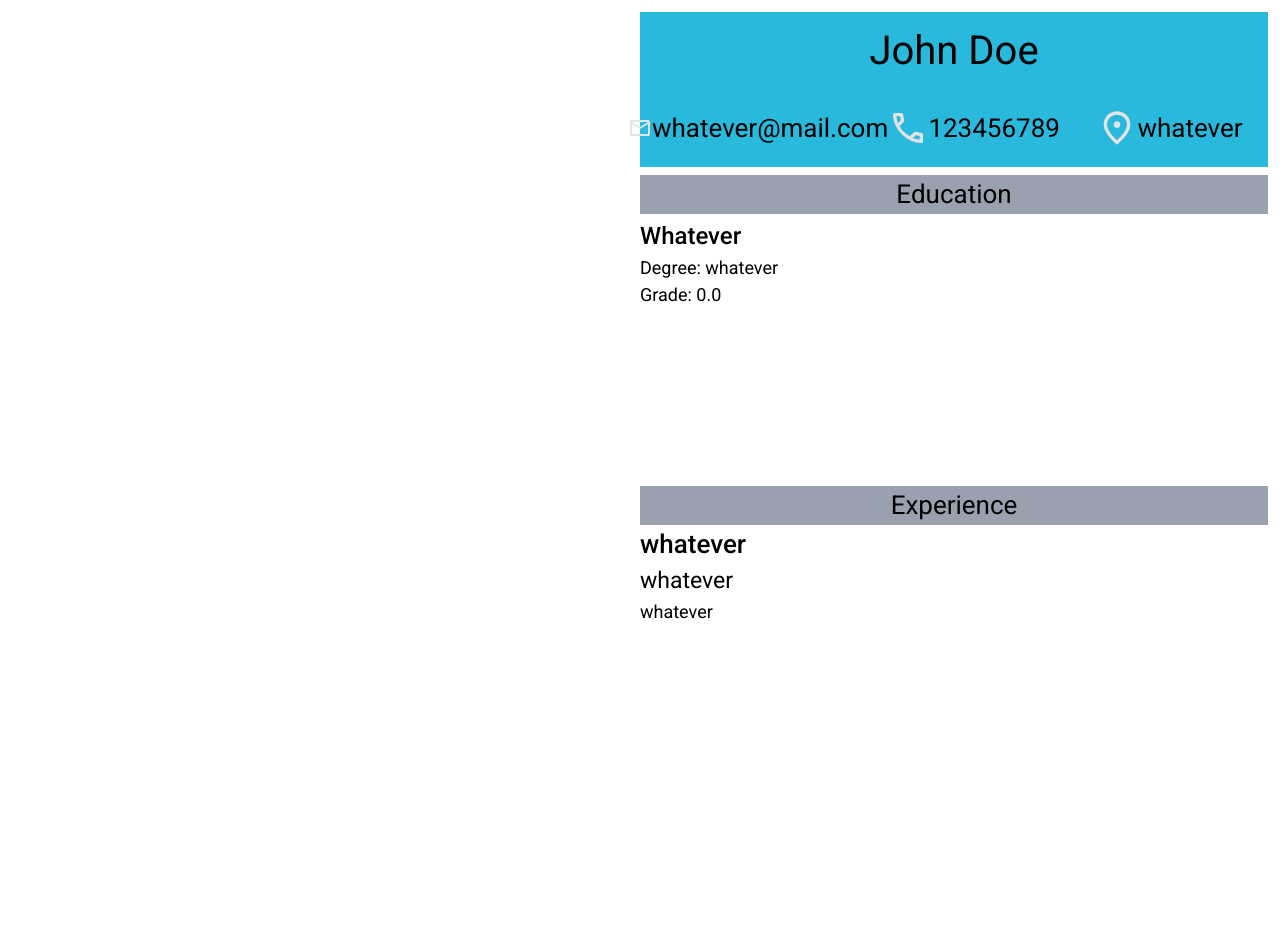
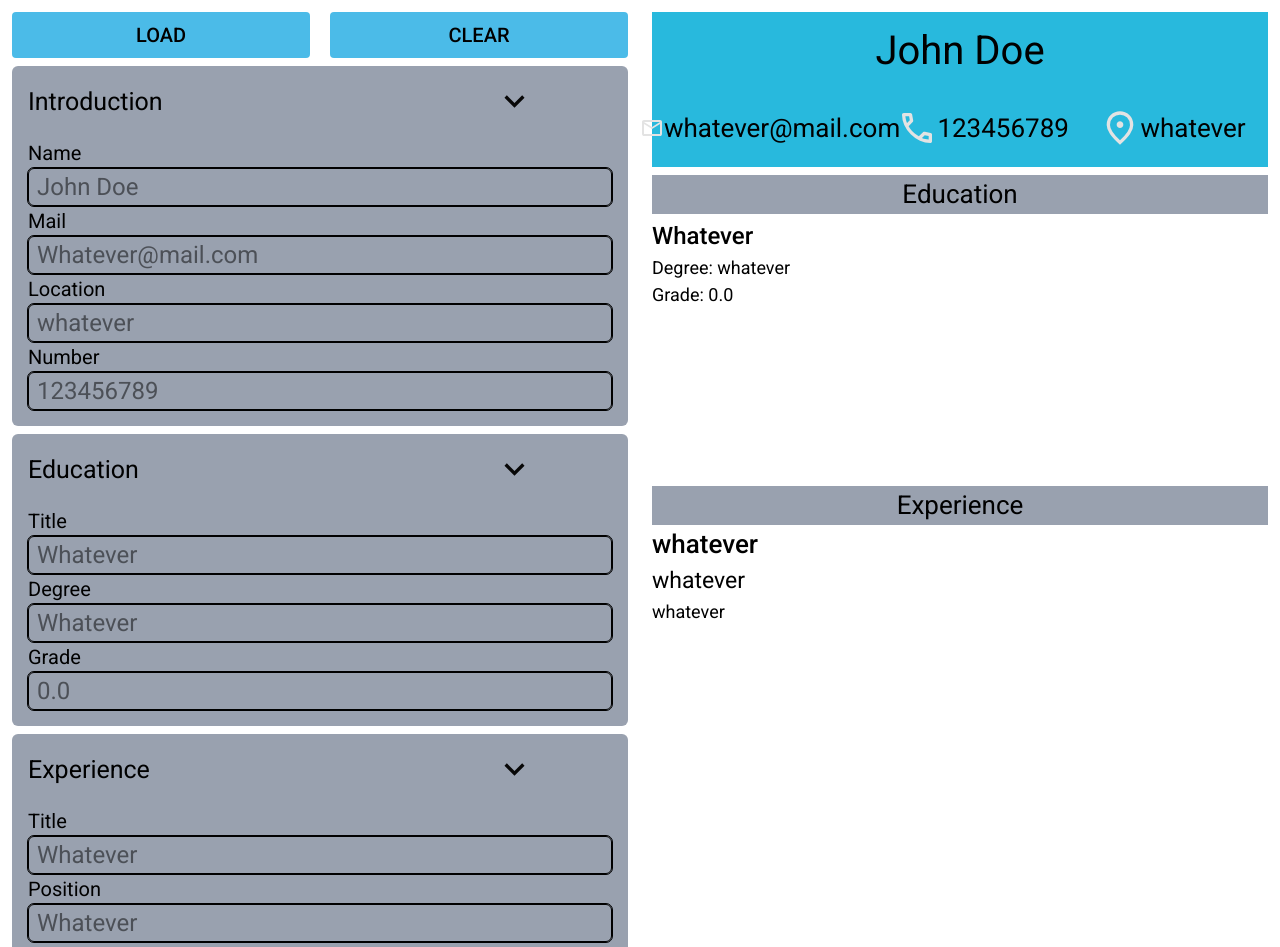
Before and after one commit to Vardhanb07/cv-application, a React (Vite) app: page / in a window 1280 px wide. Shown: the top 947 px of the page. Before the commit the page ends 800 px from the top, so only its background shows below. Built offline with nearby package versions, Linux system fonts and the light colour scheme.

Commit message:
Add markup and styles

```diff
--- a/src/App.jsx
+++ b/src/App.jsx
@@ -1,11 +1,13 @@
+import { useState } from "react";
 import Cv from "./components/cv/Cv.jsx";
 import Edit from "./components/edit/Edit.jsx";
 
 export default function App() {
+  const [clear, setClear] = useState(false);
   return (
-    <div className="flex flex-row h-screen p-3">
-      <Edit />
-      <Cv />
+    <div className="flex flex-row h-screen p-3 gap-6">
+      <Edit clearState={[clear, setClear]} />
+      <Cv clearState={[clear, setClear]} />
     </div>
   );
 }
--- a/src/components/cv/Cv.jsx
+++ b/src/components/cv/Cv.jsx
@@ -2,12 +2,12 @@ import Header from "./Header.jsx";
 import Education from "./Education.jsx";
 import Experience from "./Experience.jsx";
 
-export default function Cv() {
+export default function Cv({ clearState }) {
   return (
     <div className="flex-1 flex flex-col">
-      <Header />
-      <Education />
-      <Experience />
+      <Header clearState={clearState} />
+      <Education clearState={clearState} />
+      <Experience clearState={clearState} />
     </div>
   );
 }
--- a/src/components/cv/Education.jsx
+++ b/src/components/cv/Education.jsx
@@ -1,6 +1,6 @@
 import Subedu from "./Subedu.jsx";
 
-export default function Education() {
+export default function Education({ clearState }) {
   return (
     <div className="flex-2">
       <div className="flex justify-center items-center bg-gray-400 mt-2">
--- a/src/components/cv/Experience.jsx
+++ b/src/components/cv/Experience.jsx
@@ -1,6 +1,6 @@
 import Subexp from "./Subexp.jsx"
 
-export default function Experience() {
+export default function Experience({ clearState }) {
   return (
     <div className="flex-2">
       <div className="flex justify-center items-center mt-2 bg-gray-400 font-roboto">
--- a/src/components/cv/Header.jsx
+++ b/src/components/cv/Header.jsx
@@ -2,11 +2,16 @@ import call from "../../assets/call.svg";
 import location from "../../assets/location.svg";
 import mail from "../../assets/mail.svg";
 
-export default function Header() {
+export default function Header({ clearState }) {
+  function chageContent(initialValue, clearState) {
+    let x = initialValue
+    clearState[0] ? x = "" : x = initialValue
+    return x
+  }
   return (
     <div className="flex-1 flex flex-col bg-[#28b9dd]">
       <h1 className="flex-1 flex justify-center items-center text-[40px] font-roboto">
-        John Doe
+        {chageContent("John Doe", clearState)}
       </h1>
       <div className="flex-1 flex flex-row">
         <div className="flex-1 flex flex-row justify-center items-center">
--- a/src/components/edit/Edit.jsx
+++ b/src/components/edit/Edit.jsx
@@ -1,7 +1,26 @@
-export default function Edit() {
+import Introduction from "./Introduction.jsx";
+import Education from "./Education.jsx";
+import Experience from "./Experience.jsx"
+
+export default function Edit({ clearState }) {
   return (
     <div className="flex-1">
-
+      <div className="flex flex-row gap-5 ">
+        <button className="flex-1 text-[20px] cursor-pointer font-roboto bg-[#4bbbe8] rounded-sm p-2 font-medium">
+          LOAD
+        </button>
+        <button
+          className="flex-1 text-[20px] cursor-pointer font-roboto bg-[#4bbbe8] rounded-sm p-2 font-medium"
+          onClick={() => {
+            clearState[0] ? clearState[1](false) : clearState[1](true);
+          }}
+        >
+          CLEAR
+        </button>
+      </div>
+      <Introduction />
+      <Education />
+      <Experience />
     </div>
-  )
+  );
 }
--- /dev/null
+++ b/src/components/edit/Education.jsx
@@ -0,0 +1,58 @@
+import { useState } from "react";
+import arrowDown from "../../assets/arrow-down.svg"
+
+export default function Education() {
+  const [display, setDisplay] = useState("none");
+  return (
+    <div className="bg-gray-400 rounded-md p-2 mt-2 mb-2">
+      <div className="flex flex-row p-2">
+        <p className="flex-2 font-roboto text-[25px] flex items-center justify-start">
+          Education
+        </p>
+        <img
+          src={arrowDown}
+          alt="arrow-down"
+          className="flex-1 h-[40px] w-[40px] cursor-pointer"
+          onClick={() => {
+            display === "flex" ? setDisplay("hidden") : setDisplay("flex");
+          }}
+        />
+      </div>
+      <form className={"flex-col m-2 gap-2 " + display}>
+        <div className="flex-1 flex flex-col font-roboto">
+          <label htmlFor="name" className="text-[20px]">
+            Title
+          </label>
+          <input
+            type="text"
+            id="name"
+            placeholder="Whatever"
+            className="outline-1 text-[24px] border rounded-md pl-2"
+          />
+        </div>
+        <div className="flex-1 flex flex-col font-roboto">
+          <label htmlFor="degree" className="text-[20px]">
+            Degree
+          </label>
+          <input
+            type="text"
+            id="degree"
+            placeholder="Whatever"
+            className="outline-1 text-[24px] border rounded-md pl-2"
+          />
+        </div>
+        <div className="flex-1 flex flex-col font-roboto">
+          <label htmlFor="grade" className="text-[20px]">
+            Grade
+          </label>
+          <input
+            type="text"
+            id="grade"
+            placeholder="0.0"
+            className="outline-1 text-[24px] border rounded-md pl-2"
+          />
+        </div>
+      </form>
+    </div>
+  );
+}
--- /dev/null
+++ b/src/components/edit/Experience.jsx
@@ -0,0 +1,57 @@
+import { useState } from "react";
+import arrowDown from "../../assets/arrow-down.svg";
+
+export default function Education() {
+  const [display, setDisplay] = useState("none");
+  return (
+    <div className="bg-gray-400 rounded-md p-2 mt-2 mb-2">
+      <div className="flex flex-row p-2">
+        <p className="flex-2 font-roboto text-[25px] flex items-center justify-start">
+          Experience
+        </p>
+        <img
+          src={arrowDown}
+          alt="arrow-down"
+          className="flex-1 h-[40px] w-[40px] cursor-pointer"
+          onClick={() => {
+            display === "flex" ? setDisplay("hidden") : setDisplay("flex");
+          }}
+        />
+      </div>
+      <form className={"flex-col m-2 gap-2 " + display}>
+        <div className="flex-1 flex flex-col font-roboto">
+          <label htmlFor="title" className="text-[20px]">
+            Title
+          </label>
+          <input
+            type="text"
+            id="title"
+            placeholder="Whatever"
+            className="text-[24px] outline-1 border rounded-md pl-2"
+          />
+        </div>
+        <div className="flex-1 flex flex-col font-roboto">
+          <label htmlFor="position" className="text-[20px]">
+            Position
+          </label>
+          <input
+            type="position"
+            id="text"
+            placeholder="Whatever"
+            className="outline-1 text-[24px] border pl-2 rounded-md"
+          />
+        </div>
+        <div className="flex-1 flex flex-col font-roboto">
+          <label htmlFor="description" className="text-[20px]">
+            Description
+          </label>
+          <textarea
+            name="description"
+            id="description"
+            className="border rounded-md outline-1 p-2 text-[24px]"
+          ></textarea>
+        </div>
+      </form>
+    </div>
+  );
+}
--- /dev/null
+++ b/src/components/edit/Introduction.jsx
@@ -0,0 +1,64 @@
+import { useState } from "react";
+import arrowDown from "../../assets/arrow-down.svg";
+
+export default function Introduction() {
+  const [display, setDisplay] = useState("none");
+  return (
+    <div className="bg-gray-400 rounded-md p-2 mt-2 mb-2">
+      <div className="flex flex-row p-2">
+        <p className="flex-2 font-roboto text-[25px] flex items-center justify-start">
+          Introduction
+        </p>
+        <img
+          src={arrowDown}
+          alt="arrow-down"
+          className="flex-1 h-[40px] w-[40px] cursor-pointer"
+          onClick={() => {
+            display === "flex" ? setDisplay("hidden") : setDisplay("flex");
+          }}
+        />
+      </div>
+      <form className={"flex-col m-2 gap-2 " + display}>
+        <div className="flex-1 flex flex-col font-roboto">
+          <label htmlFor="name" className="text-[20px]">
+            Name
+          </label>
+          <input
+            type="text"
+            id="name"
+            placeholder="John Doe"
+            className="outline-1 text-[24px] border rounded-md pl-2"
+          />
+        </div>
+        <div className="flex-1 flex flex-col font-roboto">
+          <label htmlFor="mail" className="text-[20px]">
+            Mail
+          </label>
+          <input
+            type="email"
+            id="mail"
+            placeholder="Whatever@mail.com"
+            className="outline-1 text-[24px] border rounded-md pl-2"
+          />
+        </div>
+        <div className="flex-1 flex flex-col font-roboto">
+          <label htmlFor="location" className="text-[20px]">
+            Location
+          </label>
+          <input
+            type="text"
+            id="location"
+            placeholder="whatever"
+            className="outline-1 text-[24px] border rounded-md pl-2"
+          />
+        </div>
+        <div className="flex-1 flex flex-col font-roboto">
+          <label htmlFor="number" className="text-[20px]">
+            Number
+          </label>
+          <input type="tel" id="number" placeholder="123456789" className="outline-1 text-[24px] border rounded-md pl-2"/>
+        </div>
+      </form>
+    </div>
+  );
+}
```
